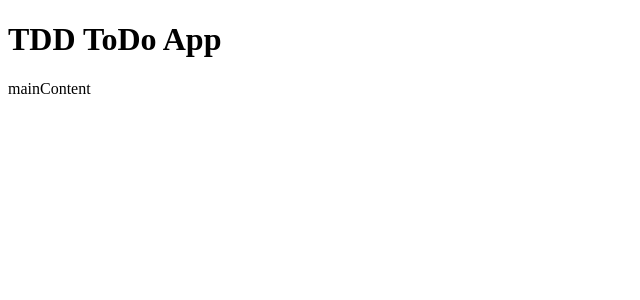
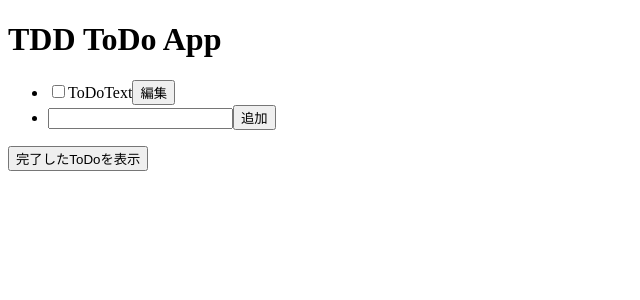
Before and after one commit to limoza/todo-app-tdd, a Next.js app: page / in a window 1280 px wide. Shown: the top 300 px of the page, without its empty margins (0-640 px from the left). Built offline with nearby package versions, Linux system fonts and the light colour scheme.

Commit message:
基本的な構造を作成する

```diff
--- a/src/components/MainContent/MainContents.tsx
+++ b/src/components/MainContent/MainContents.tsx
@@ -1 +1,39 @@
-export const MainContent = () => <main>mainContent</main>
+export const MainContent = () => {
+  const todos = [
+    {
+      id: 1,
+      text: 'ToDoText',
+      status: 'undone',
+    },
+  ]
+  return (
+    <main>
+      <div>
+        <ul>
+          {todos.map((todo) => {
+            return (
+              <li key={`todo-${todo.id}`}>
+                <input
+                  type="checkbox"
+                  id={`todo-${todo.id}`}
+                  checked={todo.status === 'done'}
+                />
+                <label htmlFor={`todo-${todo.id}`}>{todo.text}</label>
+                <button>編集</button>
+              </li>
+            )
+          })}
+          <li>
+            <label htmlFor="ToDoTextInput">
+              <input type="text" id="ToDoTextInput" />
+              <button>追加</button>
+            </label>
+          </li>
+        </ul>
+        <div>
+          <button>完了したToDoを表示</button>
+        </div>
+      </div>
+    </main>
+  )
+}
```
